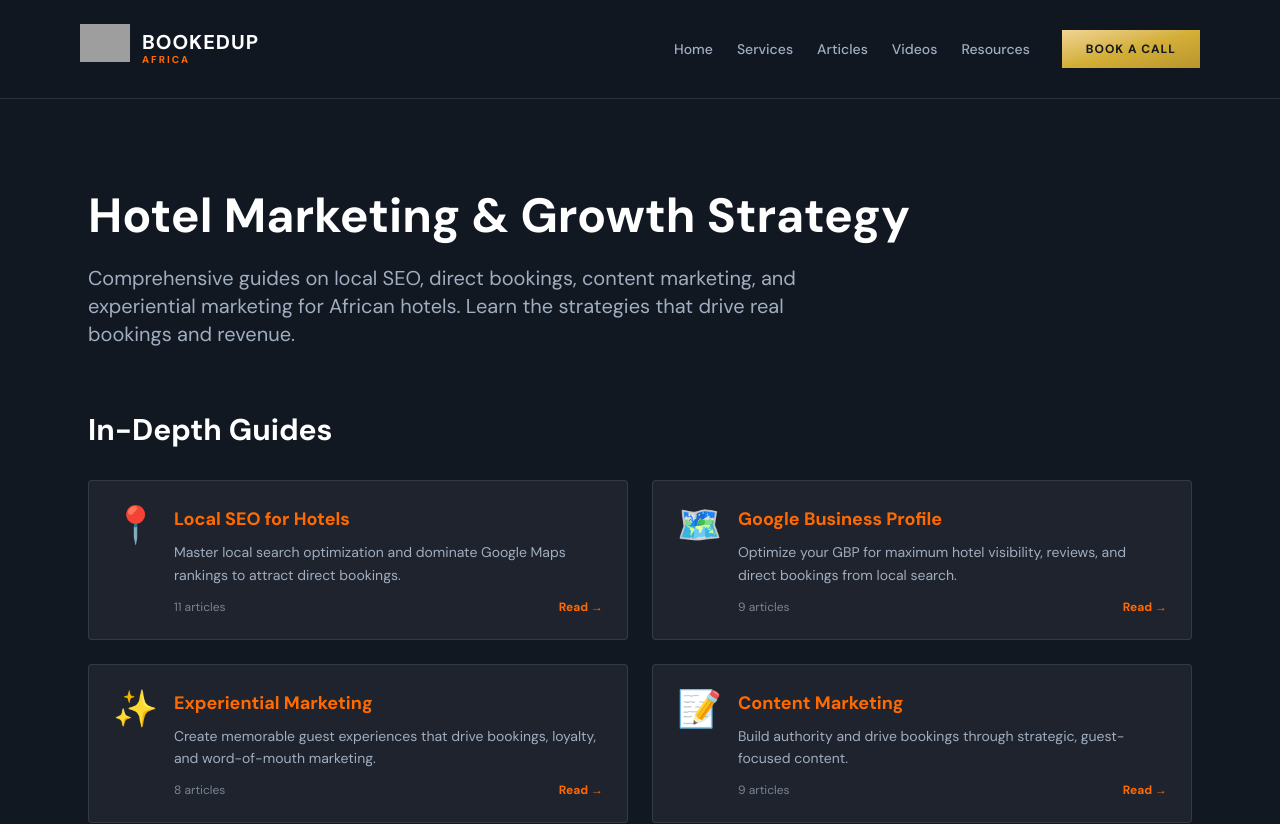
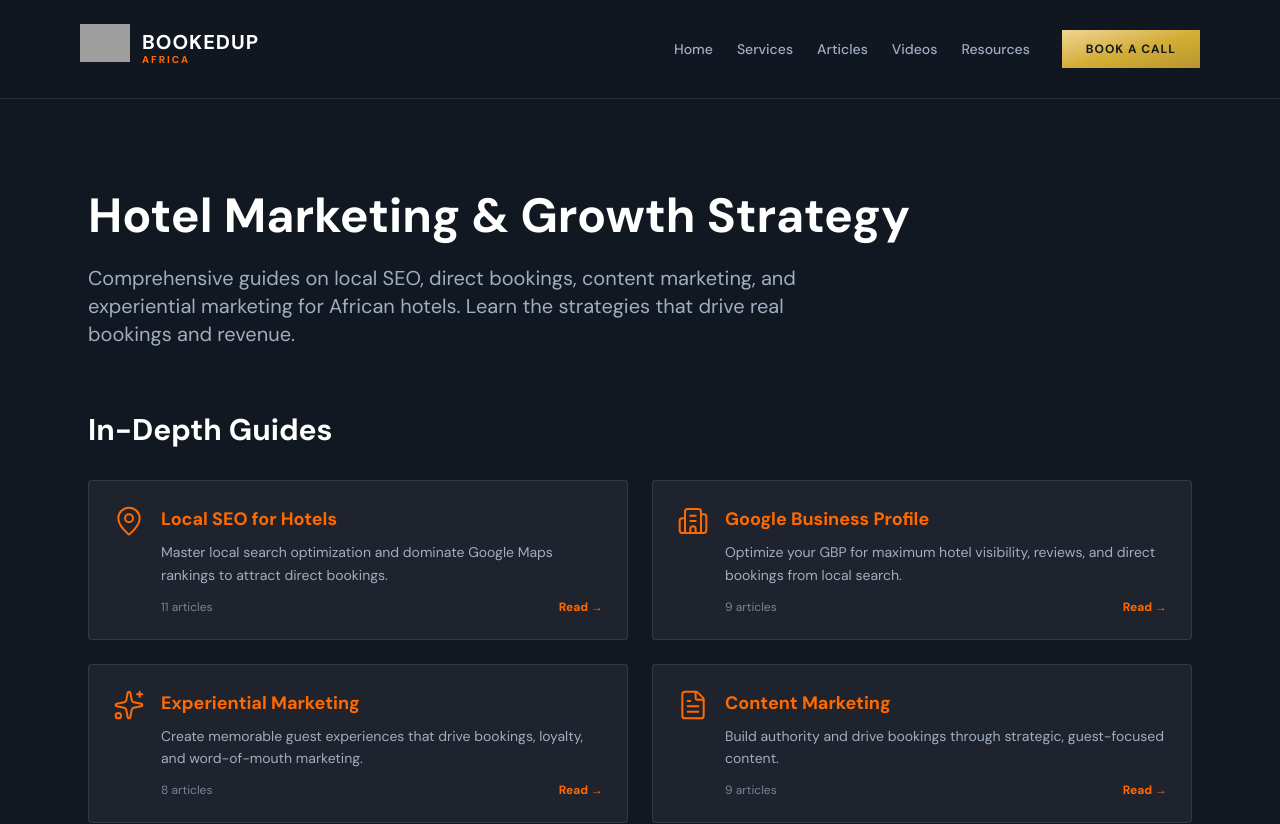
Before and after one commit to JoMogere/v0-local-experience-consulting, a Next.js app: page /blog in a window 1280 px wide. Shown: the top 824 px of the page. Built offline with nearby package versions, Linux system fonts and the light colour scheme; grey boxes are pictures that could not be loaded.

Commit message:
Replace emoji icons with lucide-react icons for a more professional look

```diff
--- a/app/blog/page.tsx
+++ b/app/blog/page.tsx
@@ -1,5 +1,17 @@
 import { Metadata } from 'next'
 import Link from 'next/link'
+import { MapPin, Building2, Sparkles, FileText, TrendingUp, Globe, Bot, BarChart3 } from 'lucide-react'
+
+const CATEGORY_ICONS: Record<string, typeof MapPin> = {
+  'local-seo-for-hotels': MapPin,
+  'google-business-profile-hotels': Building2,
+  'experiential-marketing-hotels': Sparkles,
+  'content-marketing-hotels': FileText,
+  'direct-hotel-bookings': TrendingUp,
+  'hotel-website-design-seo': Globe,
+  'ai-for-hotels': Bot,
+  'hospitality-case-studies': BarChart3,
+}
 
 export const metadata: Metadata = {
   title: 'Hotel Marketing Blog | BookedUp Africa',
@@ -18,56 +30,48 @@ export default function BlogPage() {
       title: 'Local SEO for Hotels',
       description: 'Master local search optimization and dominate Google Maps rankings to attract direct bookings.',
       link: '/blog/local-seo-for-hotels',
-      icon: '📍',
       articles: 11,
     },
     {
       title: 'Google Business Profile',
       description: 'Optimize your GBP for maximum hotel visibility, reviews, and direct bookings from local search.',
       link: '/blog/google-business-profile-hotels',
-      icon: '🗺️',
       articles: 9,
     },
     {
       title: 'Experiential Marketing',
       description: 'Create memorable guest experiences that drive bookings, loyalty, and word-of-mouth marketing.',
       link: '/blog/experiential-marketing-hotels',
-      icon: '✨',
       articles: 8,
     },
     {
       title: 'Content Marketing',
       description: 'Build authority and drive bookings through strategic, guest-focused content.',
       link: '/blog/content-marketing-hotels',
-      icon: '📝',
       articles: 9,
     },
     {
       title: 'Direct Bookings',
       description: 'Reduce OTA dependence and increase direct bookings through optimized websites and conversion strategies.',
       link: '/blog/direct-hotel-bookings',
-      icon: '💰',
       articles: 8,
     },
     {
       title: 'Hotel Website Design & SEO',
       description: 'Create a website that ranks in search engines and converts visitors into guests.',
       link: '/blog/hotel-website-design-seo',
-      icon: '🌐',
       articles: 8,
     },
     {
       title: 'AI for Hotels',
       description: 'Leverage AI to automate operations, improve marketing, and deliver better guest experiences.',
       link: '/blog/ai-for-hotels',
-      icon: '🤖',
       articles: 7,
     },
     {
       title: 'Case Studies',
       description: 'Real examples of how hotels increased bookings and revenue through strategic optimization.',
       link: '/blog/hospitality-case-studies',
-      icon: '📊',
       articles: 6,
     },
   ]
@@ -96,7 +100,13 @@ export default function BlogPage() {
                 className="group p-6 bg-white/5 border border-white/10 rounded-lg hover:bg-white/10 hover:border-orange-500/30 transition-all"
               >
                 <div className="flex items-start gap-4">
-                  <span className="text-4xl flex-shrink-0">{pillar.icon}</span>
+                  <span className="text-orange-500 flex-shrink-0">
+                    {(() => {
+                      const slug = pillar.link.split('/').pop() || ''
+                      const Icon = CATEGORY_ICONS[slug]
+                      return Icon ? <Icon size={32} strokeWidth={1.5} /> : null
+                    })()}
+                  </span>
                   <div className="flex-1">
                     <h3 className="text-lg font-bold text-orange-500 group-hover:text-orange-400 transition-colors mb-2">
                       {pillar.title}
```
